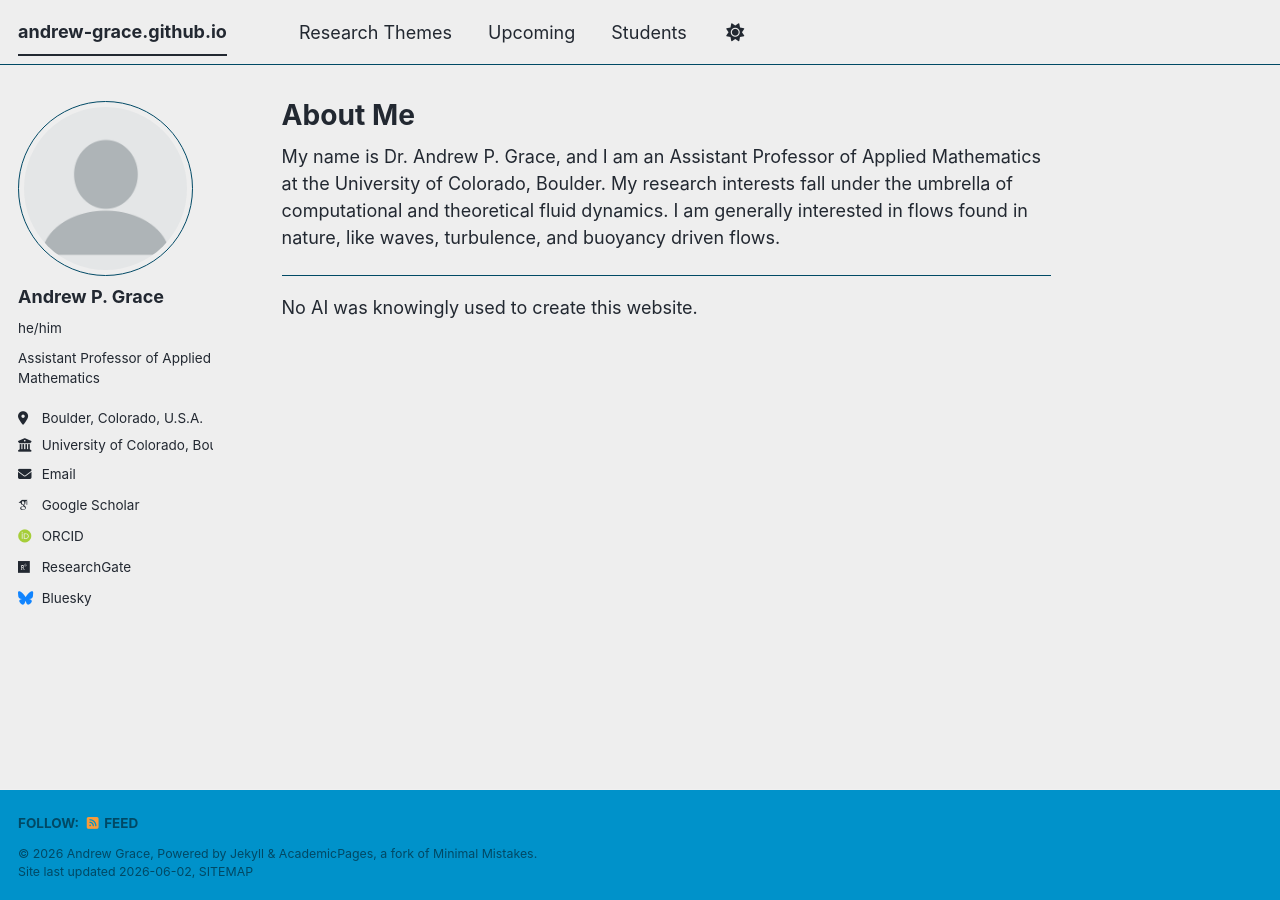
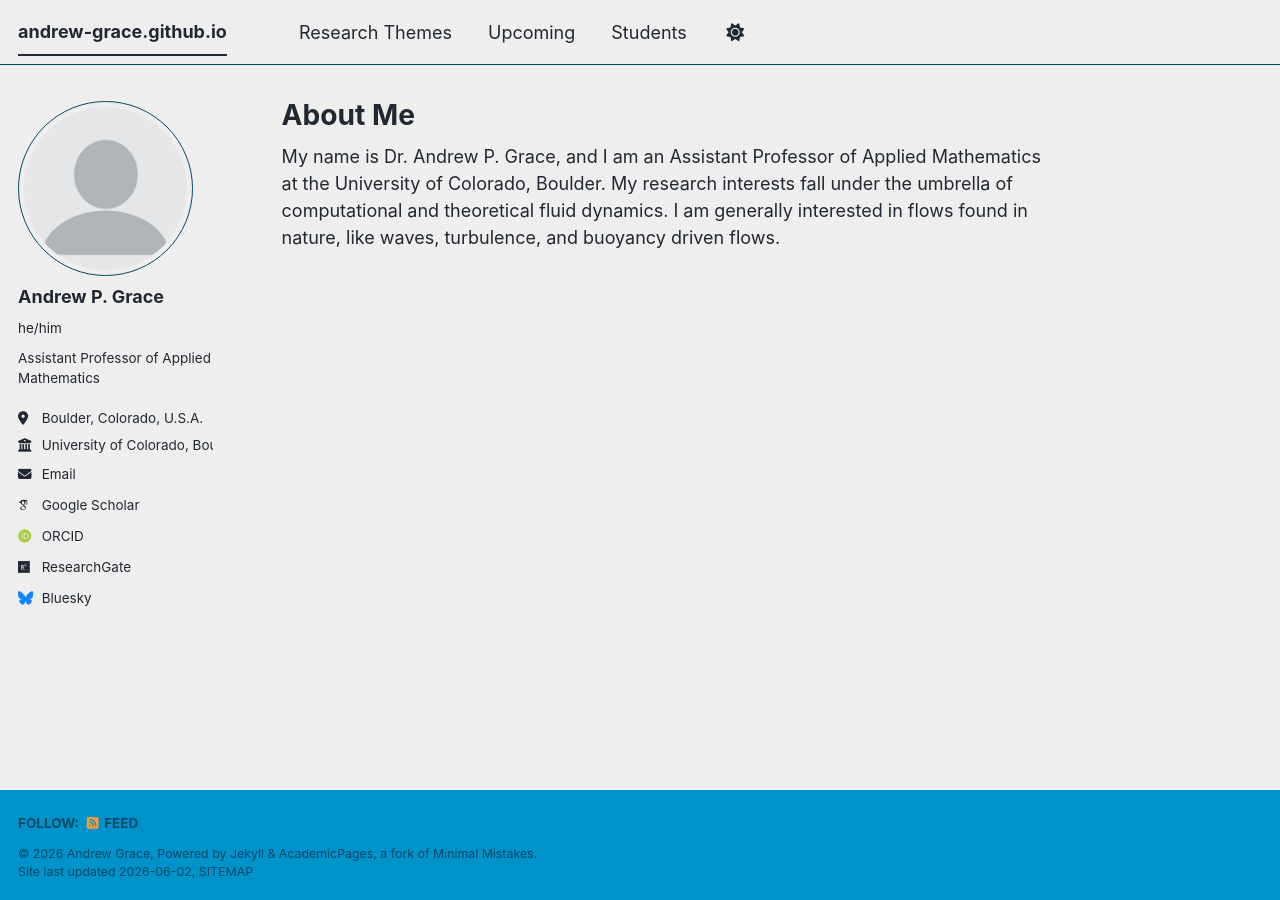
Before and after one commit to andrew-grace/andrew-grace.github.io, a Jekyll site: the page built from _pages/about.md, in a window 1280 px wide. Built offline with Jekyll 4.4.1, drawn with Linux system fonts in a browser that asks for light colours; some web fonts are replaced; a script bundle is joined from its source files by our own code; library files that are not in the unit come from our copies.

Commit message:
Update about.md

```diff
--- a/_pages/about.md
+++ b/_pages/about.md
@@ -8,6 +8,3 @@ redirect_from:
 ---
 
 My name is Dr. Andrew P. Grace, and I am an Assistant Professor of Applied Mathematics at the University of Colorado, Boulder. My research interests fall under the umbrella of computational and theoretical fluid dynamics. I am generally interested in flows found in nature, like waves, turbulence, and buoyancy driven flows.
-
-------
-No AI was knowingly used to create this website.
```
